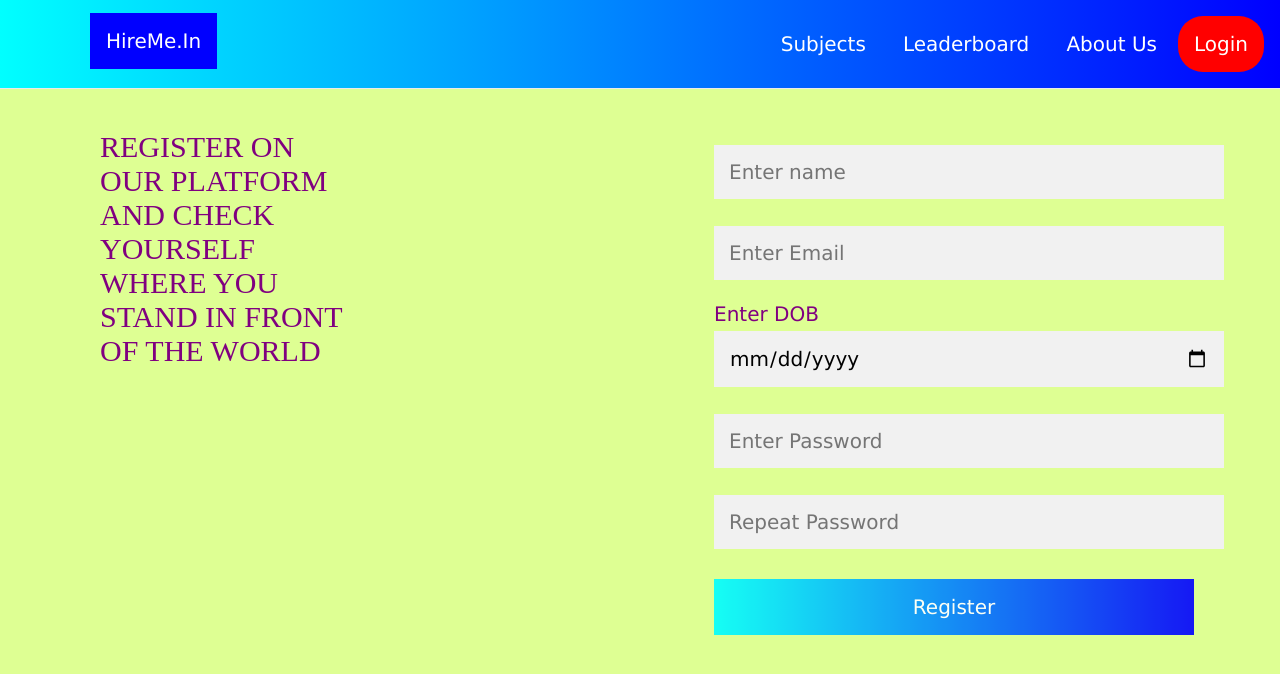
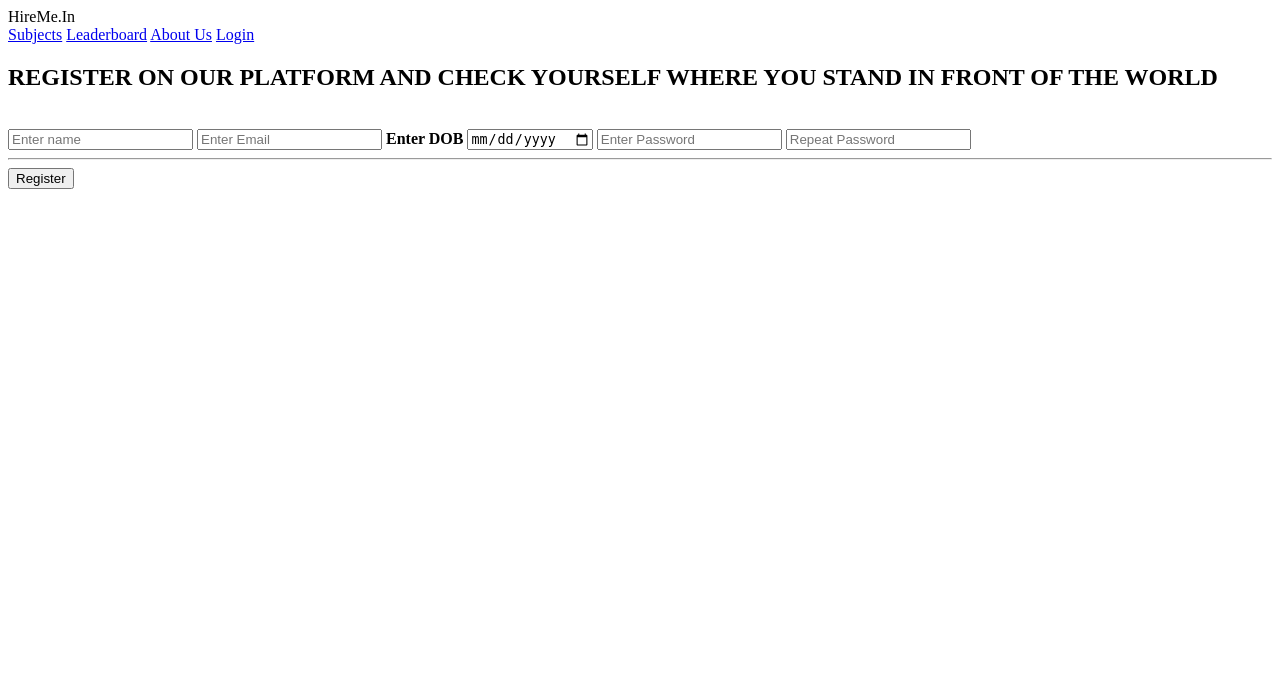
Before and after one commit to adityashivam/phpproject, a PHP site: page /aditya/register.php in a window 1280 px wide. Shown: the top 674 px of the page. Run offline with PHP 8.4, Linux system fonts and the light colour scheme.

Commit message:
Update style.css

```diff
--- a/style.css
+++ b/style.css
@@ -1,229 +1,2 @@
-* {
-  margin: 0;
-  padding: 0;
-  border: 0;
-  font-size: 100%;
-  font: inherit;
-  vertical-align: baseline;
+{
 }
-
-table {
-
-
-  padding-left : 10px;
-  margin-left :20px;
-  min-width : 70%;
-  color :orange;
-   font-size :17px;
-}
-
-table td {
-    border: 3px solid purple;
-    border-radius :3px;
-   min-width : 51px;
-}
-
-
-
-a {
-  font-family: Verdana, sans-serif;
-  color: white;
-  font-size: 20px;
-  text-decoration: none;
-
-
-}
-
-a:hover {
-  color:cyan;
-  background-color : purple;
-}
-
-header{
-  position: fixed;
-  width: 100%;
-  background-color: white;
-  border-bottom: solid 1px #ebebeb;
-  margin-top: 0px;
-  background-image: linear-gradient(to right, cyan, blue);
-
-}
-
-header nav{
-  float: right;
-  padding: 32px 16px;
-  font-family: Verdana, sans-serif;
-  color: purple;
-}
-header .title1{
-  padding: 16px 16px;
-  float: left;
-  font-family: Verdana, sans-serif;
-  color: white;
-  font-size: 20px;
-  font-type :bold;
-  margin-left: 90px;
-  margin-top:13px;
-  background-color: blue;
-
-}
-header .navigation-item{
-  padding: 16px;
-}
-header .navigation-home{
-  padding: 16px;
-    background-color: red;
-     border-radius: 25px;
-
-}
-header .navigation-register{
-  padding: 16px;
-  background-color: red;
-  border-radius: 25px;
-}
-
-.hhhh{
-clear: both;
-
-}
-main{
-
-
-float: left;
-margin-top: 130px;
-
-}
-h1
-{
-padding-left: 100px;
-font-size: 30px;
-max-width: 250PX;
-color :purple;
-
-
-}
-
-article h1 {
-padding-left: 100px;
-font-size: 30px;
-max-width: 250PX;
-color :purple;
-}
-aside{
-float :right;
-font-size: 20px;
-margin-right: 70px;
-margin-top: 100px;
-color :purple;
-font-family: Verdana, sans-serif;
-max-width: 40%;
-
-}
-aside.home{
-float :right;
-font-size: 20px;
-margin-right: 70px;
-margin-top: 100px;
-color :blue;
-font-family: Verdana, sans-serif;
-max-width: 40%;
-
-}
-
-
-.features{
-  margin-top: 100px;
-padding-left: 52px;
-background-image: linear-gradient(to right, #6bfffa, #0bed38);
-  color: white;
- font-size: 30px;
- font-family: Verdana, sans-serif;
-border-radius: 30px;
-margin-bottom: 10px;
-
-
-}
-.features {
-  margin-top: 100px;
-padding-left: 3%;
-text-align: centre;
-background-image: linear-gradient(to right, #6bfffa, #0bed38);
-color: white;
-font-size: 30px;
-font-family: Verdana, sans-serif;
-border-radius: 30px;
-margin-bottom: 10px;
-
-}
-.list
-{
-clear: both;
-background-color: blue;
-color: white;
-border-radius: 30px;
-margin-bottom: 10px;
-padding-right: 20px;
-max-width : 80%;
-padding-left:10%;
-right:30px;
-}
-
-.container {
-  padding: 16px;
-}
-
-
-input[type=text], input[type=password] , input[type=date]  {
-  width: 100%;
-  padding: 15px;
-  margin: 5px 0 22px 0;
-  border: none;
-  background: #f1f1f1;
-}
-
-input[type=text]:hover, input[type=password]:hover ,input[type=date]:hover {
-  background-color: #ddd;
-
-}
-
-
-
-.registerbtn {
-  background-image: linear-gradient(to right, cyan, blue);
-  color: white;
-  padding: 16px 20px;
-  margin: 8px 0;
-  border: none;
-  width: 100%;
-  opacity: 0.9;
-}
-
-.registerbtn:hover {
-  opacity:1;
-}
-
-
-
-footer{
-  clear: both;
-      }
- footer .foot{
-    padding-left: 40%;
-    padding-top: 5px
-    padding-bottom: 5px;
-    font-size: 25px;
-    background-image: linear-gradient(to right, cyan, blue);
-    color :white;
- }
-.11{
-clear:both;
-margin-top:30px;
-}
-
-body{
-
-background-color: #deff93;
-
-
-
-}
```
